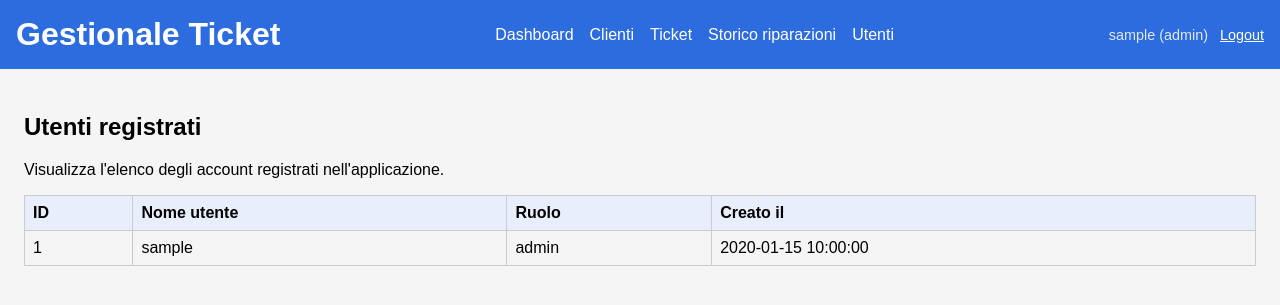
After one commit to re-fagiano/GESTIONALEticket, a Flask app: page /admin/users in a window 1280 px wide. The commit adds this page. Shown: the top 305 px of the page. Run offline with Flask 3, Linux system fonts and the light colour scheme; a user stored in the database is signed in; tables that the repository leaves empty hold one stand-in row (values such as "Sample post").

Commit message:
Allow open registrations and add admin user overview

```diff
--- a/app.py
+++ b/app.py
@@ -75,6 +75,15 @@ def create_app() -> Flask:
         ).fetchone()['count']
         return render_template('index.html', ticket_count=ticket_count,
                                customer_count=customer_count, repair_count=repair_count)
+
+    @app.route('/admin/users')
+    @admin_required
+    def admin_users():
+        db = get_db()
+        users = db.execute(
+            'SELECT id, username, role, created_at FROM users ORDER BY username'
+        ).fetchall()
+        return render_template('admin_users.html', users=users)
 
     # Lista clienti
     @app.route('/customers')
--- a/auth.py
+++ b/auth.py
@@ -120,16 +120,9 @@ def register():
         ).fetchone()
     )
 
-    if admin_exists and (
-        not current_user.is_authenticated
-        or not getattr(current_user, 'is_admin', False)
-    ):
-        flash('Solo un amministratore può creare nuovi utenti.', 'error')
-        if current_user.is_authenticated:
-            return redirect(url_for('index'))
-        return redirect(url_for('auth.login'))
-
-    allow_role_selection = admin_exists and getattr(current_user, 'is_admin', False)
+    allow_role_selection = (
+        current_user.is_authenticated and getattr(current_user, 'is_admin', False)
+    )
 
     if request.method == 'POST':
         username = request.form.get('username', '').strip()
--- /dev/null
+++ b/templates/admin_users.html
@@ -0,0 +1,30 @@
+{% extends 'base.html' %}
+{% block title %}Gestione utenti{% endblock %}
+{% block content %}
+<h2>Utenti registrati</h2>
+<p>Visualizza l'elenco degli account registrati nell'applicazione.</p>
+{% if users %}
+<table>
+    <thead>
+        <tr>
+            <th>ID</th>
+            <th>Nome utente</th>
+            <th>Ruolo</th>
+            <th>Creato il</th>
+        </tr>
+    </thead>
+    <tbody>
+    {% for user in users %}
+        <tr>
+            <td>{{ user.id }}</td>
+            <td>{{ user.username }}</td>
+            <td>{{ user.role }}</td>
+            <td>{{ user.created_at }}</td>
+        </tr>
+    {% endfor %}
+    </tbody>
+</table>
+{% else %}
+<p class="info">Non sono ancora presenti utenti registrati.</p>
+{% endif %}
+{% endblock %}
--- a/templates/base.html
+++ b/templates/base.html
@@ -78,6 +78,9 @@
         <a href="{{ url_for('customers') }}">Clienti</a>
         <a href="{{ url_for('tickets') }}">Ticket</a>
         <a href="{{ url_for('repairs') }}">Storico riparazioni</a>
+        {% if current_user.is_authenticated and current_user.role == 'admin' %}
+            <a href="{{ url_for('admin_users') }}">Utenti</a>
+        {% endif %}
     </nav>
     <div class="auth-links">
         {% if current_user.is_authenticated %}
```
